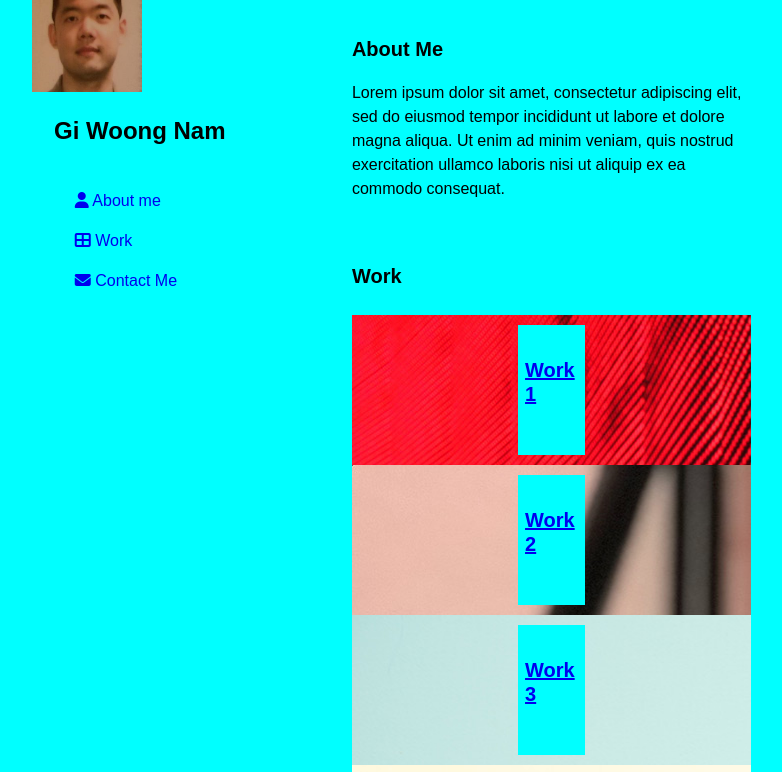
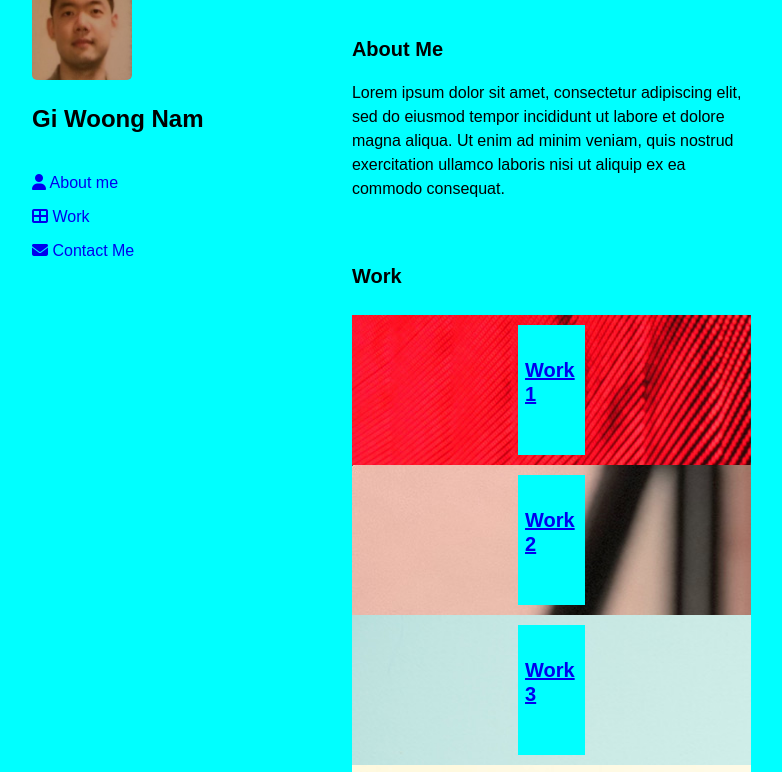
Before and after one commit to namgiwoong/Portfolio-of-Challenges, a plain HTML site: page index.html in a window 1280 px wide. Shown: the part 83-855 px from the top of the page, without its empty margins (136-918 px from the left). Drawn offline with Linux system fonts and the light colour scheme.

Commit message:
fixed layouts in styles in aside elements.

```diff
--- a/assets/css/styles.css
+++ b/assets/css/styles.css
@@ -25,16 +25,26 @@ aside {
   padding: 10px;
 }
 
+.profile-pic {
+  border-radius: 5px;
+  width: 100px;
+}
+
+h1 {
+  margin-left: 0;
+}
+
 h2 {
   font-size: 40px;
 }
 
 .block {
   display: block;
-  padding: 8px 16px;
+  padding: 5px 20px;
   width: 100%;
   text-align: left;
   text-decoration: none;
+  margin-left: 0px;
 }
 
 section {
--- a/index.html
+++ b/index.html
@@ -11,10 +11,11 @@
       crossorigin="anonymous"
     ></script>
   </head>
+
   <body>
     <aside>
       <div class="container">
-        <img src="./assets/images/image-1.PNG" style="width: 50%" />
+        <img src="./assets/images/image-1.PNG" class="profile-pic" />
         <h1>Gi Woong Nam</h1>
       </div>
       <nav class="block">
```
